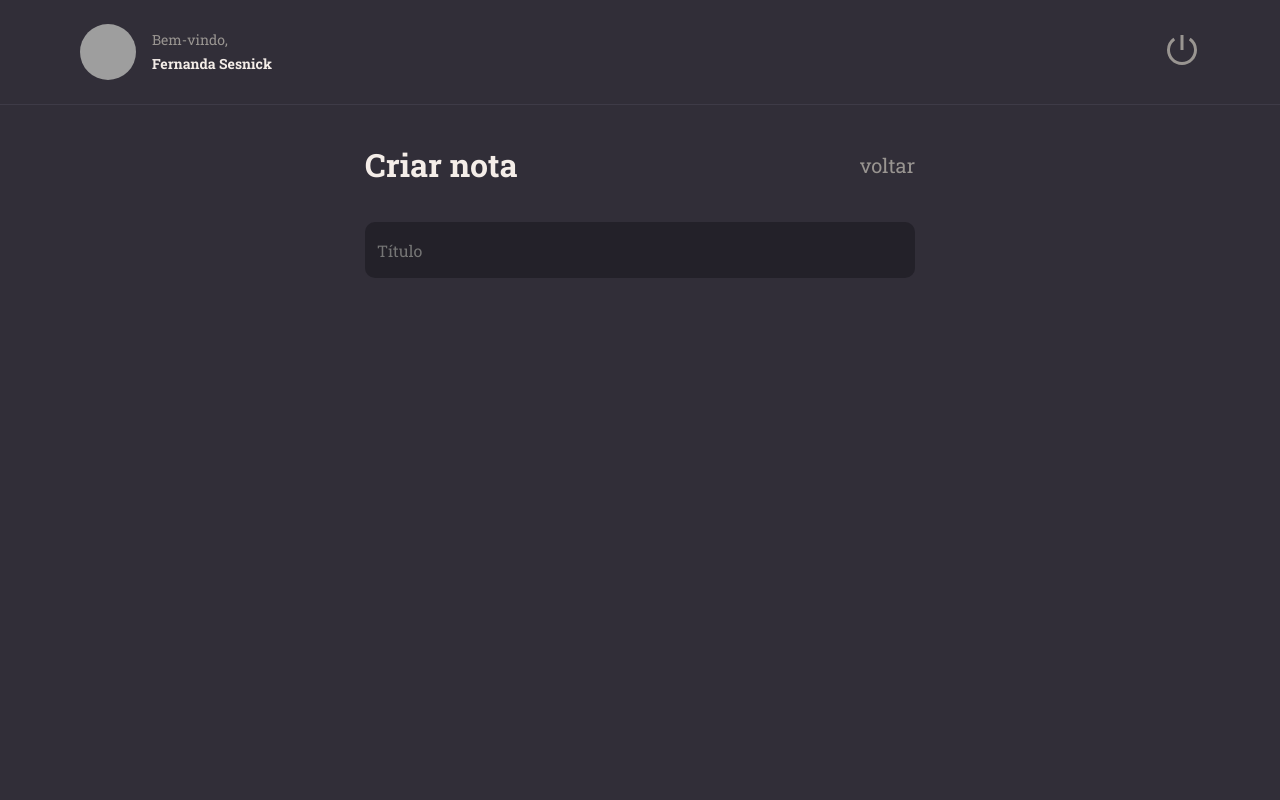
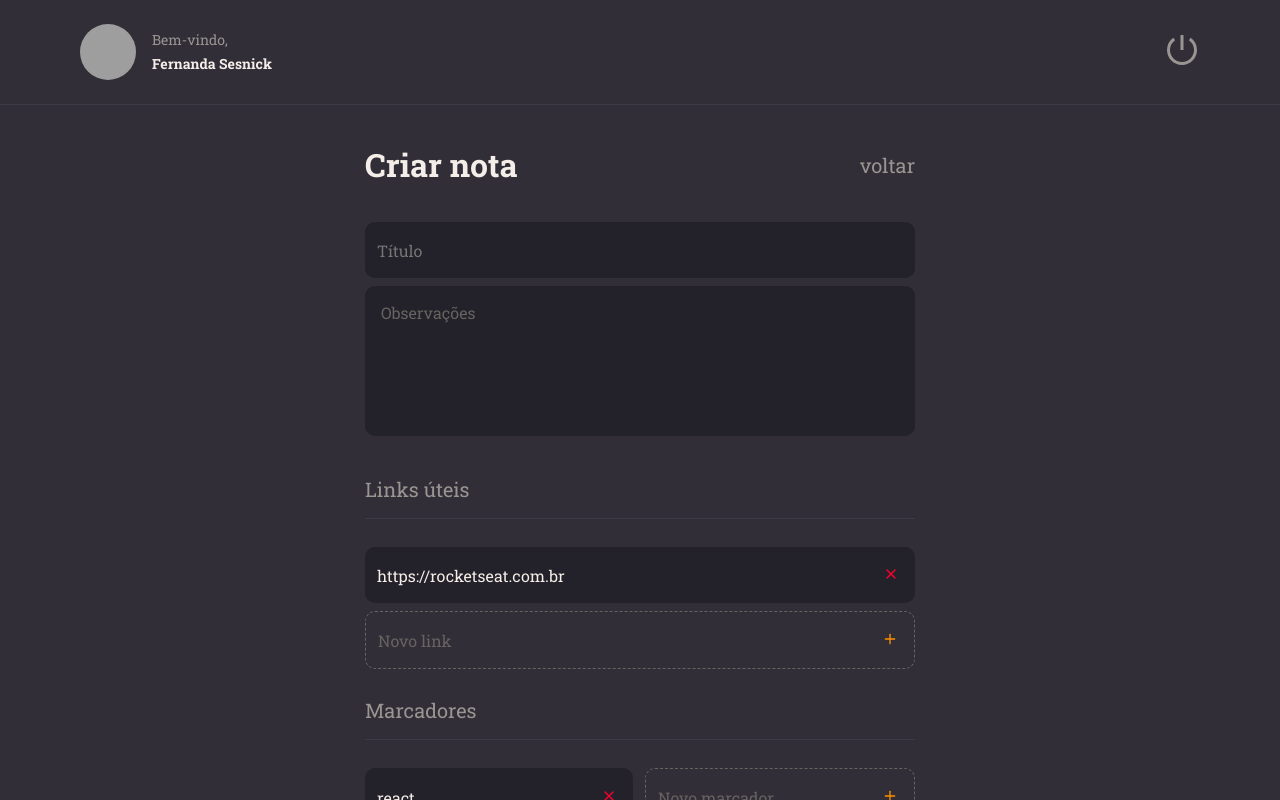
Before and after one commit to Fsesnick/notes-app, a React (Vite) app: page / in a window 1280 px wide. Built offline with nearby package versions, Linux system fonts and the light colour scheme; grey boxes are pictures that could not be loaded.

Commit message:
pagina new done

```diff
--- /dev/null
+++ b/src/components/NoteItem/index.jsx
@@ -0,0 +1,25 @@
+import { FiPlus, FiX } from 'react-icons/fi'
+
+import { Container } from './styles'
+
+export function NoteItem({ isNew, value, onClick, ...rest }) {
+  return (
+    <Container isNew={isNew}>
+      <input
+        type="text"
+        value={value}
+        readOnly={!isNew}
+        {...rest}
+      />
+
+      <button
+        type="button"
+        onClick={onClick}
+        className={isNew ? 'button-add' : 'button-delete'}
+
+      >
+        {isNew ? <FiPlus /> : <FiX />}
+      </button>
+    </Container>
+  )
+}
--- /dev/null
+++ b/src/components/NoteItem/styles.js
@@ -0,0 +1,44 @@
+import styled from 'styled-components'
+
+export const Container = styled.div`
+  display: flex;
+  align-items: center;
+
+  background-color: ${({ theme, isNew }) => isNew ? "transparent" : theme.COLORS.BACKGROUND_900};
+  color: ${({ theme }) => theme.COLORS.GRAY_300};
+
+  border: ${({ theme, isNew }) => isNew ? `1px dashed ${theme.COLORS.GRAY_300}` : "none"};
+
+  margin-bottom: 8px;
+  border-radius: 10px;
+  padding-right: 16px;
+
+  > button {
+    border: none;
+    background: none;
+  }
+
+  .button-delete {
+    color: ${({ theme }) => theme.COLORS.RED};
+  }
+
+  .button-add {
+    color: ${({ theme }) => theme.COLORS.ORANGE};
+  }
+
+  > input {
+    height: 56px;
+    width: 100%;
+
+    padding: 12px;
+
+    color: ${({ theme }) => theme.COLORS.WHITE};
+    background: transparent;
+
+    border: none;
+
+    &::placeholder {
+      color: ${({ theme }) => theme.COLORS.GRAY_300};
+    }
+  }
+`
--- /dev/null
+++ b/src/components/Textarea/index.jsx
@@ -0,0 +1,9 @@
+import { Container } from "./styles";
+
+export function Textarea({value, ...rest}){
+    return (
+        <Container {...rest}>
+            {value}
+        </Container>
+    )
+}
--- /dev/null
+++ b/src/components/Textarea/styles.js
@@ -0,0 +1,20 @@
+import styled from 'styled-components'
+
+export const Container = styled.textarea`
+  width: 100%;
+  height: 150px;
+
+  background-color: ${({ theme }) => theme.COLORS.BACKGROUND_900};
+  color: ${({ theme }) => theme.COLORS.WHITE};
+
+  border: none;
+  resize: none;
+
+  margin-bottom: 8px;
+  border-radius: 10px;
+  padding: 16px;
+
+  &::placeholder {
+  color: ${({ theme }) => theme.COLORS.GRAY_300};
+  }
+`
--- a/src/pages/New/index.jsx
+++ b/src/pages/New/index.jsx
@@ -1,5 +1,10 @@
 import { Header } from '../../components/Header'
 import { Input } from '../../components/Input'
+import { Textarea } from '../../components/Textarea'
+import { Section } from '../../components/Section'
+import { NoteItem } from '../../components/NoteItem'
+import { Button } from '../../components/Button'
+
 
 import { Container, Form } from './styles'
 
@@ -16,6 +21,19 @@
           </header>
 
           <Input placeholder="Título" />
+          <Textarea placeholder="Observações" />
+          <Section title="Links úteis">
+          <NoteItem value="https://rocketseat.com.br" />
+          <NoteItem isNew placeholder="Novo link" />
+          </Section>
+
+          <Section title="Marcadores">
+          <div className="tags">
+              <NoteItem value="react" />
+              <NoteItem isNew placeholder="Novo marcador" />
+            </div>
+          </Section>
+          <Button title="Salvar"/>
         </Form>
       </main>
     </Container>
--- a/src/pages/New/styles.js
+++ b/src/pages/New/styles.js
@@ -9,7 +9,20 @@
   grid-template-areas:
   "header"
   "content";
+
+  .tags{
+    display:flex;
+    justify-content : space-between;
+    flax-wrap:wrap;
+
+}
+
+> main{
+  grid-area: content;
+  overflow-y: auto;
+}
 `
+
 
 export const Form = styled.form`
   max-width: 550px;
```
